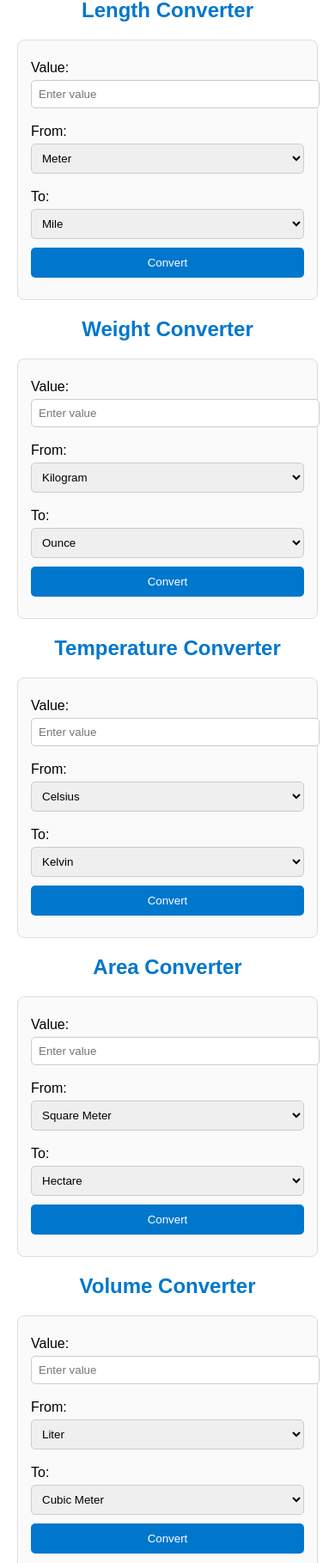
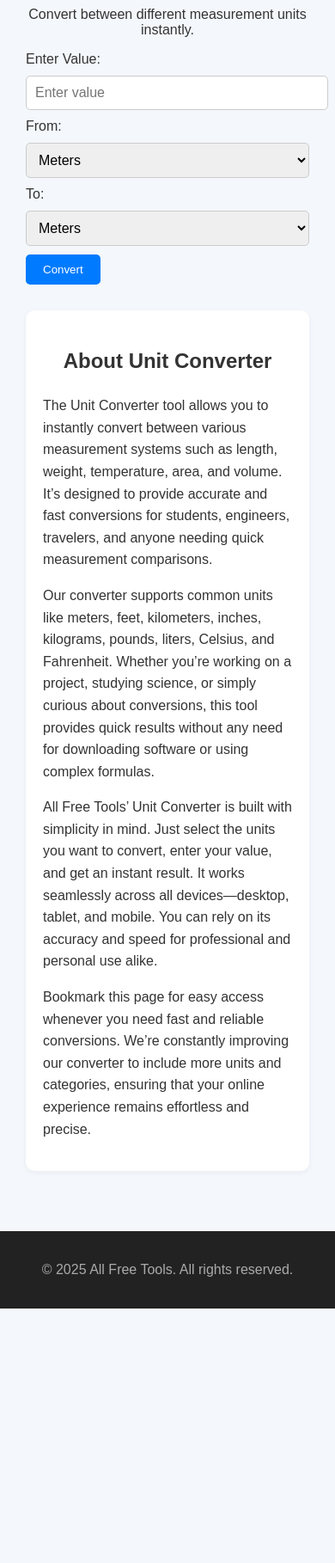
Before and after one commit to AllFreeTools/allfreetools.github.io, a plain HTML site: page unit-converter.html in a window 390 px wide. Shown: the part 182-2000 px from the top of the page at 86% size. After the commit the page ends 1704 px from the top, so only its background shows below. Drawn offline with Linux system fonts and the light colour scheme.

Commit message:
Update unit-converter.html

```diff
--- a/unit-converter.html
+++ b/unit-converter.html
@@ -1,265 +1,153 @@
 <!DOCTYPE html>
 <html lang="en">
 <head>
-  <meta charset="UTF-8">
-  <meta name="viewport" content="width=device-width, initial-scale=1.0">
-  <title>Unit Converter</title>
+  <meta charset="UTF-8" />
+  <meta name="viewport" content="width=device-width, initial-scale=1.0" />
+  <title>Unit Converter - All Free Tools</title>
+  <meta name="description" content="Convert length, weight, temperature, area, volume, and more instantly with our free online Unit Converter. Simple, fast, and accurate conversions for everyone." />
+  <meta name="keywords" content="unit converter, online converter, length converter, temperature converter, weight converter, volume converter, free tools" />
   <style>
     body {
+      margin: 0;
       font-family: Arial, sans-serif;
-      background: #f4f7fa;
-      margin: 0;
-      padding: 0;
+      background: #f4f7fb;
+      color: #333;
     }
     header {
-      background: #0077cc;
+      background: #007bff;
       color: white;
-      padding: 15px;
+      padding: 15px 30px;
+      display: flex;
+      justify-content: space-between;
+      align-items: center;
+      flex-wrap: wrap;
+    }
+    header h1 { margin: 0; font-size: 22px; }
+    nav a {
+      color: white;
+      margin-left: 20px;
+      text-decoration: none;
+      font-weight: bold;
+    }
+    nav a:hover { text-decoration: underline; }
+    .container {
+      padding: 30px;
+      max-width: 900px;
+      margin: auto;
+    }
+    h2 {
       text-align: center;
+      margin-bottom: 20px;
     }
-    .container {
-      max-width: 800px;
-      margin: 30px auto;
+    select, input {
+      padding: 10px;
+      margin: 10px 0;
+      width: 100%;
+      border-radius: 5px;
+      border: 1px solid #ccc;
+      font-size: 16px;
+    }
+    button {
+      background: #007bff;
+      color: white;
+      border: none;
+      padding: 10px 20px;
+      border-radius: 5px;
+      cursor: pointer;
+    }
+    button:hover { background: #0056b3; }
+    footer {
+      background: #222;
+      color: #aaa;
+      padding: 20px;
+      text-align: center;
+      margin-top: 40px;
+    }
+    section.description {
       background: white;
+      margin-top: 30px;
       padding: 20px;
       border-radius: 10px;
-      box-shadow: 0 2px 8px rgba(0,0,0,0.1);
-    }
-    h2 {
-      color: #0077cc;
-      text-align: center;
-    }
-    .converter {
-      margin: 20px 0;
-      padding: 15px;
-      border: 1px solid #ddd;
-      border-radius: 8px;
-      background: #fafafa;
-    }
-    label {
-      display: block;
-      margin: 8px 0 5px;
-    }
-    select, input {
-      width: 100%;
-      padding: 8px;
-      margin-bottom: 10px;
-      border-radius: 5px;
-      border: 1px solid #ccc;
-    }
-    button {
-      background: #0077cc;
-      color: white;
-      padding: 10px 15px;
-      border: none;
-      border-radius: 5px;
-      cursor: pointer;
-      width: 100%;
-    }
-    button:hover {
-      background: #005fa3;
-    }
-    .result {
-      margin-top: 10px;
-      font-weight: bold;
-      color: #333;
-      text-align: center;
+      box-shadow: 0 2px 6px rgba(0,0,0,0.05);
+      line-height: 1.6;
     }
   </style>
 </head>
+
 <body>
   <header>
-    <h1>Multi Unit Converter</h1>
+    <h1>All Free Tools</h1>
+    <nav>
+      <a href="index.html">Home</a>
+      <a href="age-calculator.html">Age Calculator</a>
+      <a href="password-generator.html">Password Generator</a>
+      <a href="word-counter.html">Word Counter</a>
+    </nav>
   </header>
+
   <div class="container">
+    <h2>🧮 Unit Converter</h2>
+    <p style="text-align:center;">Convert between different measurement units instantly.</p>
 
-    <!-- Length Converter -->
-    <h2>Length Converter</h2>
-    <div class="converter">
-      <label>Value:</label>
-      <input type="number" id="length-value" placeholder="Enter value">
+    <label>Enter Value:</label>
+    <input type="number" id="inputValue" placeholder="Enter value" />
 
-      <label>From:</label>
-      <select id="length-from">
-        <option value="meter">Meter</option>
-        <option value="kilometer">Kilometer</option>
-        <option value="centimeter">Centimeter</option>
-      </select>
+    <label>From:</label>
+    <select id="fromUnit">
+      <option value="meters">Meters</option>
+      <option value="kilometers">Kilometers</option>
+      <option value="centimeters">Centimeters</option>
+      <option value="inches">Inches</option>
+      <option value="feet">Feet</option>
+    </select>
 
-      <label>To:</label>
-      <select id="length-to">
-        <option value="mile">Mile</option>
-        <option value="kilometer">Kilometer</option>
-        <option value="centimeter">Centimeter</option>
-      </select>
+    <label>To:</label>
+    <select id="toUnit">
+      <option value="meters">Meters</option>
+      <option value="kilometers">Kilometers</option>
+      <option value="centimeters">Centimeters</option>
+      <option value="inches">Inches</option>
+      <option value="feet">Feet</option>
+    </select>
 
-      <button onclick="convertLength()">Convert</button>
-      <div class="result" id="length-result"></div>
-    </div>
+    <button onclick="convert()">Convert</button>
+    <h3 id="result" style="text-align:center; margin-top:20px;"></h3>
 
-    <!-- Weight Converter -->
-    <h2>Weight Converter</h2>
-    <div class="converter">
-      <label>Value:</label>
-      <input type="number" id="weight-value" placeholder="Enter value">
-
-      <label>From:</label>
-      <select id="weight-from">
-        <option value="kilogram">Kilogram</option>
-        <option value="gram">Gram</option>
-        <option value="pound">Pound</option>
-      </select>
-
-      <label>To:</label>
-      <select id="weight-to">
-        <option value="ounce">Ounce</option>
-        <option value="gram">Gram</option>
-        <option value="pound">Pound</option>
-      </select>
-
-      <button onclick="convertWeight()">Convert</button>
-      <div class="result" id="weight-result"></div>
-    </div>
-
-    <!-- Temperature Converter -->
-    <h2>Temperature Converter</h2>
-    <div class="converter">
-      <label>Value:</label>
-      <input type="number" id="temp-value" placeholder="Enter value">
-
-      <label>From:</label>
-      <select id="temp-from">
-        <option value="celsius">Celsius</option>
-        <option value="fahrenheit">Fahrenheit</option>
-      </select>
-
-      <label>To:</label>
-      <select id="temp-to">
-        <option value="kelvin">Kelvin</option>
-        <option value="fahrenheit">Fahrenheit</option>
-      </select>
-
-      <button onclick="convertTemp()">Convert</button>
-      <div class="result" id="temp-result"></div>
-    </div>
-
-    <!-- Area Converter -->
-    <h2>Area Converter</h2>
-    <div class="converter">
-      <label>Value:</label>
-      <input type="number" id="area-value" placeholder="Enter value">
-
-      <label>From:</label>
-      <select id="area-from">
-        <option value="sqm">Square Meter</option>
-        <option value="sqkm">Square Kilometer</option>
-        <option value="sqcm">Square Centimeter</option>
-      </select>
-
-      <label>To:</label>
-      <select id="area-to">
-        <option value="hectare">Hectare</option>
-        <option value="sqkm">Square Kilometer</option>
-        <option value="sqcm">Square Centimeter</option>
-      </select>
-
-      <button onclick="convertArea()">Convert</button>
-      <div class="result" id="area-result"></div>
-    </div>
-
-    <!-- Volume Converter -->
-    <h2>Volume Converter</h2>
-    <div class="converter">
-      <label>Value:</label>
-      <input type="number" id="volume-value" placeholder="Enter value">
-
-      <label>From:</label>
-      <select id="volume-from">
-        <option value="liter">Liter</option>
-        <option value="milliliter">Milliliter</option>
-        <option value="gallon">Gallon</option>
-      </select>
-
-      <label>To:</label>
-      <select id="volume-to">
-        <option value="cubicmeter">Cubic Meter</option>
-        <option value="milliliter">Milliliter</option>
-        <option value="gallon">Gallon</option>
-      </select>
-
-      <button onclick="convertVolume()">Convert</button>
-      <div class="result" id="volume-result"></div>
-    </div>
-
+    <section class="description">
+      <h2>About Unit Converter</h2>
+      <p>The Unit Converter tool allows you to instantly convert between various measurement systems such as length, weight, temperature, area, and volume. It’s designed to provide accurate and fast conversions for students, engineers, travelers, and anyone needing quick measurement comparisons.</p>
+      <p>Our converter supports common units like meters, feet, kilometers, inches, kilograms, pounds, liters, Celsius, and Fahrenheit. Whether you’re working on a project, studying science, or simply curious about conversions, this tool provides quick results without any need for downloading software or using complex formulas.</p>
+      <p>All Free Tools’ Unit Converter is built with simplicity in mind. Just select the units you want to convert, enter your value, and get an instant result. It works seamlessly across all devices—desktop, tablet, and mobile. You can rely on its accuracy and speed for professional and personal use alike.</p>
+      <p>Bookmark this page for easy access whenever you need fast and reliable conversions. We’re constantly improving our converter to include more units and categories, ensuring that your online experience remains effortless and precise.</p>
+    </section>
   </div>
 
+  <footer>
+    <p>© 2025 All Free Tools. All rights reserved.</p>
+  </footer>
+
   <script>
-    function convertLength() {
-      let value = parseFloat(document.getElementById("length-value").value);
-      let from = document.getElementById("length-from").value;
-      let to = document.getElementById("length-to").value;
-      if (isNaN(value)) return document.getElementById("length-result").innerText = "Enter value";
-      let meters = from === "meter" ? value :
-                   from === "kilometer" ? value * 1000 :
-                   from === "centimeter" ? value / 100 : 0;
-      let result = to === "mile" ? meters / 1609.34 :
-                   to === "kilometer" ? meters / 1000 :
-                   to === "centimeter" ? meters * 100 : 0;
-      document.getElementById("length-result").innerText = value + " " + from + " = " + result.toFixed(4) + " " + to;
-    }
+    function convert() {
+      let inputValue = parseFloat(document.getElementById("inputValue").value);
+      let from = document.getElementById("fromUnit").value;
+      let to = document.getElementById("toUnit").value;
+      let result = 0;
 
-    function convertWeight() {
-      let value = parseFloat(document.getElementById("weight-value").value);
-      let from = document.getElementById("weight-from").value;
-      let to = document.getElementById("weight-to").value;
-      if (isNaN(value)) return document.getElementById("weight-result").innerText = "Enter value";
-      let kg = from === "kilogram" ? value :
-               from === "gram" ? value / 1000 :
-               from === "pound" ? value * 0.453592 : 0;
-      let result = to === "ounce" ? kg * 35.274 :
-                   to === "gram" ? kg * 1000 :
-                   to === "pound" ? kg / 0.453592 : 0;
-      document.getElementById("weight-result").innerText = value + " " + from + " = " + result.toFixed(4) + " " + to;
-    }
+      // conversion rates to meters
+      const toMeters = {
+        meters: 1,
+        kilometers: 1000,
+        centimeters: 0.01,
+        inches: 0.0254,
+        feet: 0.3048
+      };
 
-    function convertTemp() {
-      let value = parseFloat(document.getElementById("temp-value").value);
-      let from = document.getElementById("temp-from").value;
-      let to = document.getElementById("temp-to").value;
-      if (isNaN(value)) return document.getElementById("temp-result").innerText = "Enter value";
-      let celsius = from === "celsius" ? value :
-                    from === "fahrenheit" ? (value - 32) * 5/9 : 0;
-      let result = to === "kelvin" ? celsius + 273.15 :
-                   to === "fahrenheit" ? (celsius * 9/5) + 32 : 0;
-      document.getElementById("temp-result").innerText = value + " " + from + " = " + result.toFixed(2) + " " + to;
-    }
-
-    function convertArea() {
-      let value = parseFloat(document.getElementById("area-value").value);
-      let from = document.getElementById("area-from").value;
-      let to = document.getElementById("area-to").value;
-      if (isNaN(value)) return document.getElementById("area-result").innerText = "Enter value";
-      let sqm = from === "sqm" ? value :
-                from === "sqkm" ? value * 1e6 :
-                from === "sqcm" ? value / 10000 : 0;
-      let result = to === "hectare" ? sqm / 10000 :
-                   to === "sqkm" ? sqm / 1e6 :
-                   to === "sqcm" ? sqm * 10000 : 0;
-      document.getElementById("area-result").innerText = value + " " + from + " = " + result.toFixed(4) + " " + to;
-    }
-
-    function convertVolume() {
-      let value = parseFloat(document.getElementById("volume-value").value);
-      let from = document.getElementById("volume-from").value;
-      let to = document.getElementById("volume-to").value;
-      if (isNaN(value)) return document.getElementById("volume-result").innerText = "Enter value";
-      let liter = from === "liter" ? value :
-                  from === "milliliter" ? value / 1000 :
-                  from === "gallon" ? value * 3.78541 : 0;
-      let result = to === "cubicmeter" ? liter / 1000 :
-                   to === "milliliter" ? liter * 1000 :
-                   to === "gallon" ? liter / 3.78541 : 0;
-      document.getElementById("volume-result").innerText = value + " " + from + " = " + result.toFixed(4) + " " + to;
+      if (!isNaN(inputValue)) {
+        result = inputValue * toMeters[from] / toMeters[to];
+        document.getElementById("result").innerText = ${inputValue} ${from} = ${result.toFixed(4)} ${to};
+      } else {
+        document.getElementById("result").innerText = "Please enter a valid number.";
+      }
     }
   </script>
 </body>
```
